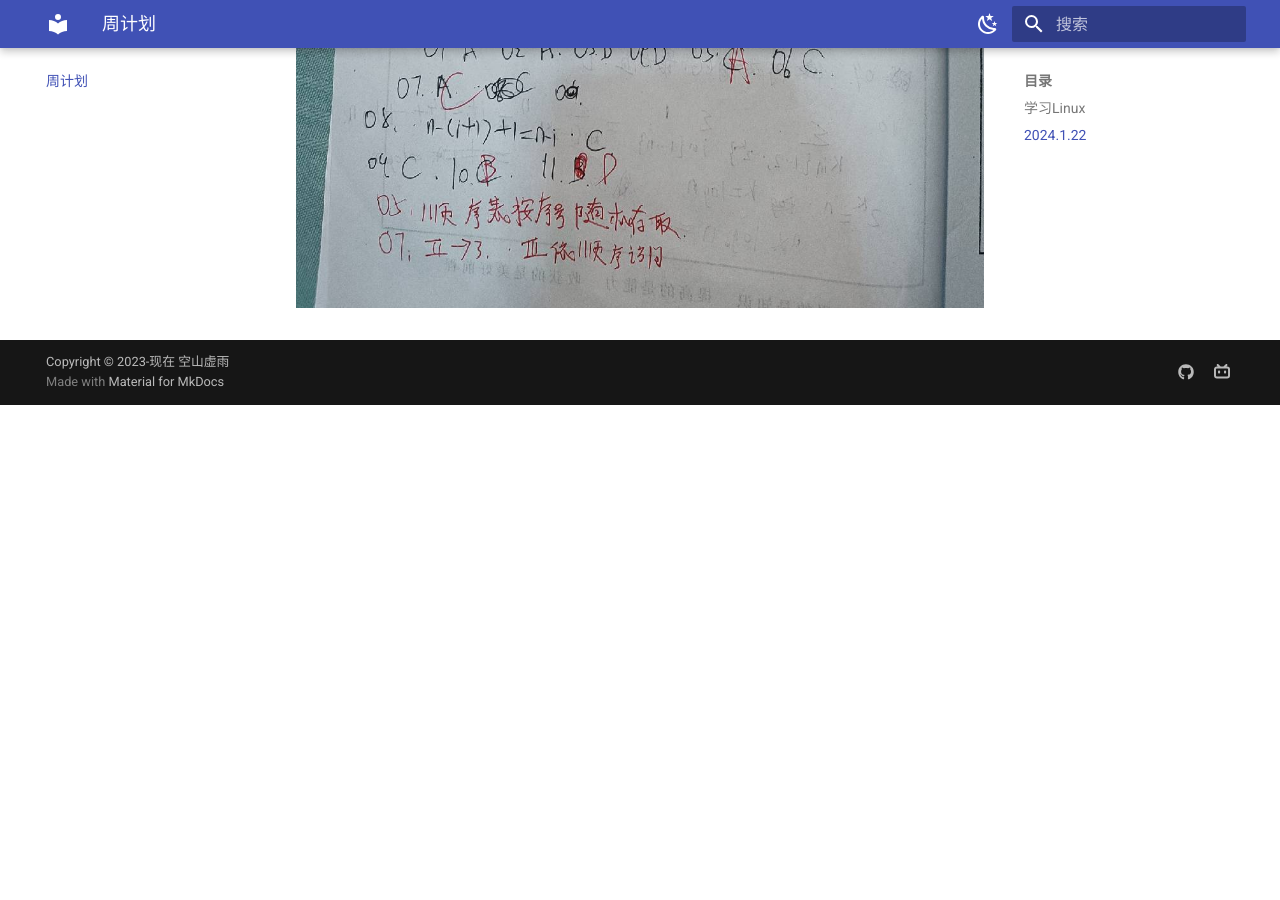
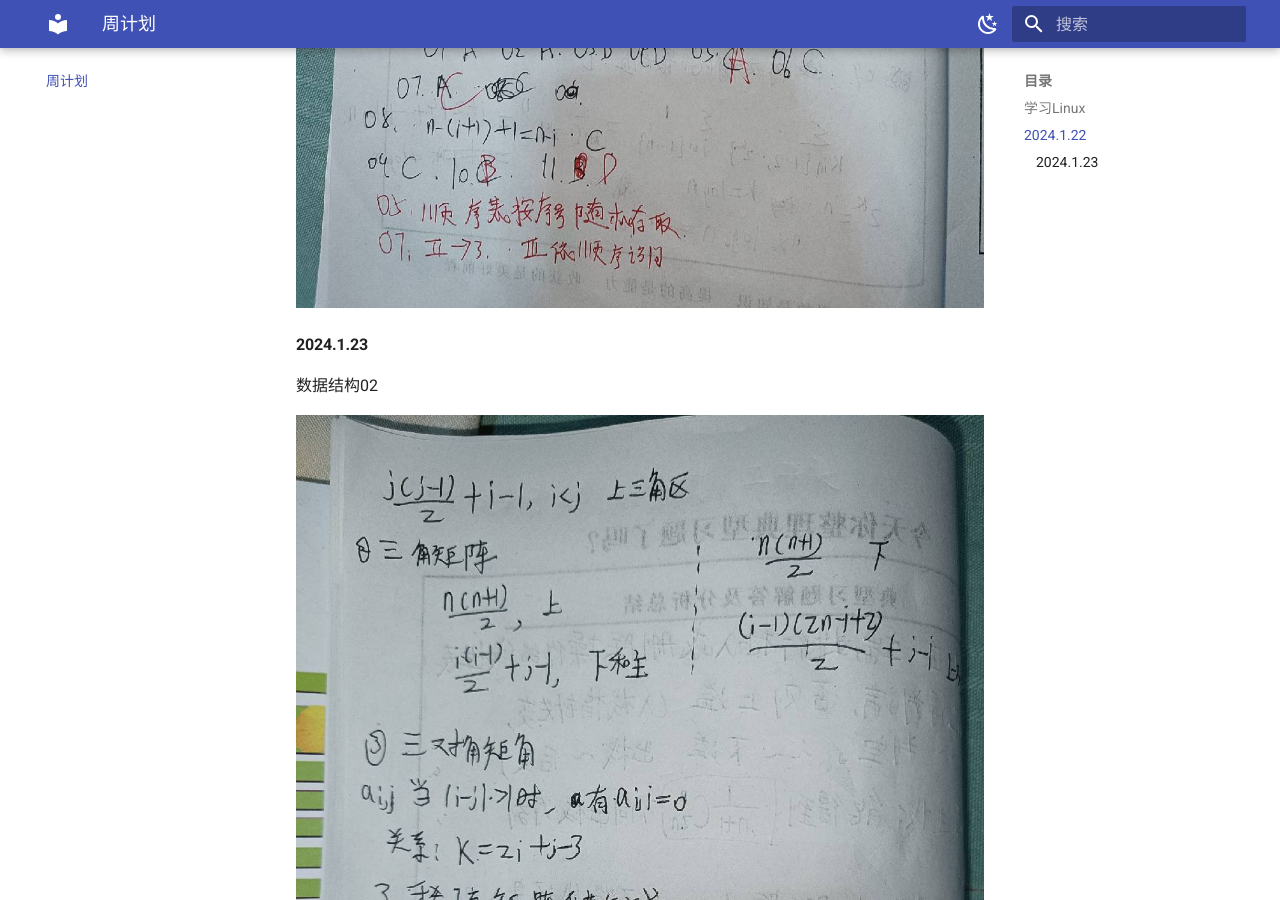
Before and after one commit to KongshanXuyu/zh-blog, an MkDocs documentation site: the page built from docs/周计划/文件.md, in a window 1280 px wide and 900 px high, scrolled down 3809 px. Built offline with MkDocs 1.6.1 and Material for MkDocs 9.7.7, drawn with Linux system fonts in a browser that asks for light colours; before the commit the page ends 4214 px from its top, so only the background shows below that.

Commit message:
2024-01-23_21:35:02 update

```diff
--- a/docs/周计划/文件.md
+++ b/docs/周计划/文件.md
@@ -13,3 +13,17 @@
 ![2](./003.jpg)
 
 ![2](./004.jpg)
+
+#### 2024.1.23
+
+数据结构02
+
+![1](./006.jpg)
+
+![1](./007.jpg)
+
+![1](./008.jpg)
+
+![1](./009.jpg)
+
+![1](./010.jpg)
```
Also changed, not shown: docs/周计划/文件/005.jpg (added), docs/周计划/文件/006.jpg (added), docs/周计划/文件/007.jpg (added), docs/周计划/文件/008.jpg (added), docs/周计划/文件/009.jpg (added), docs/周计划/文件/010.jpg (added).
